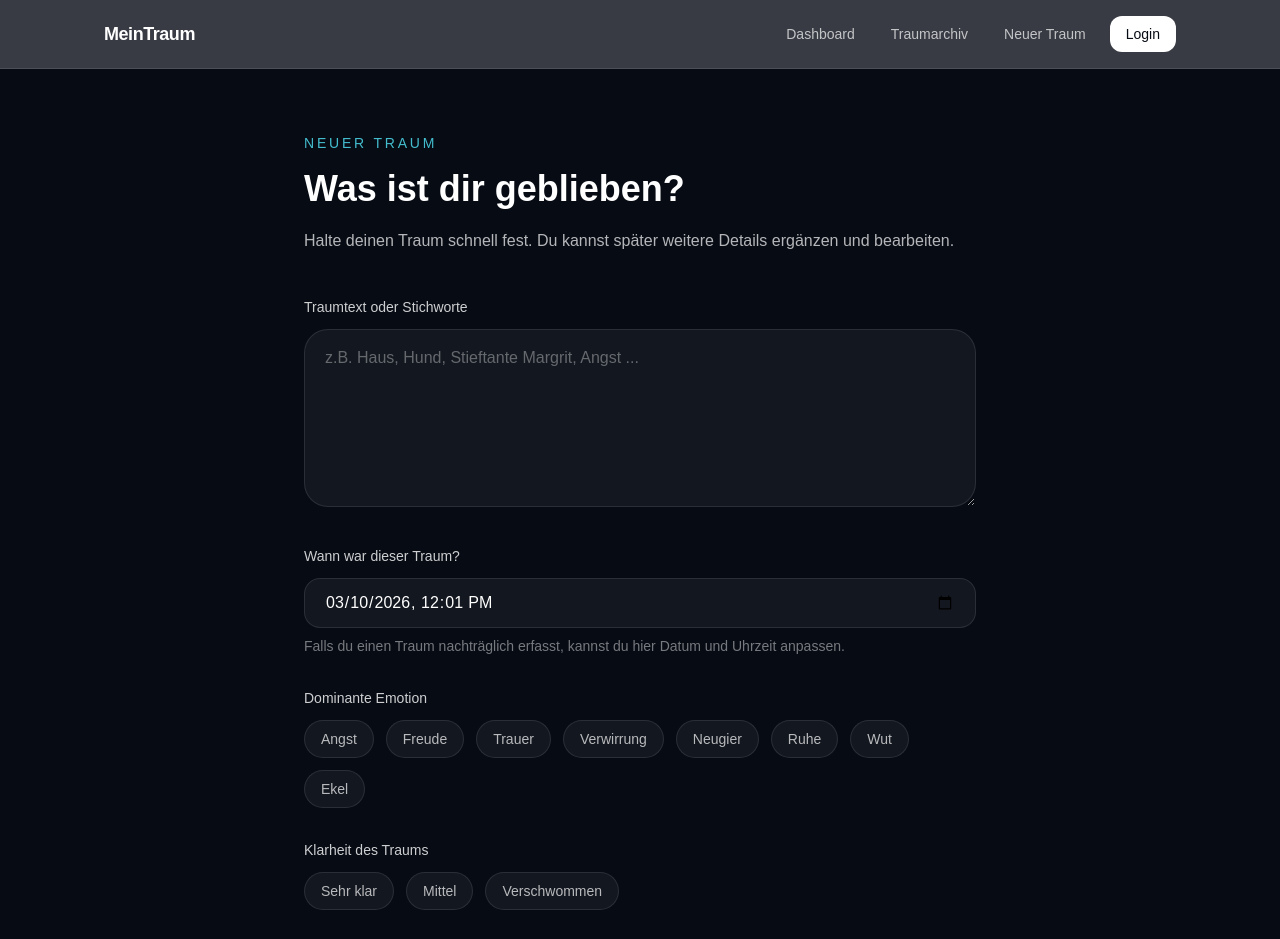
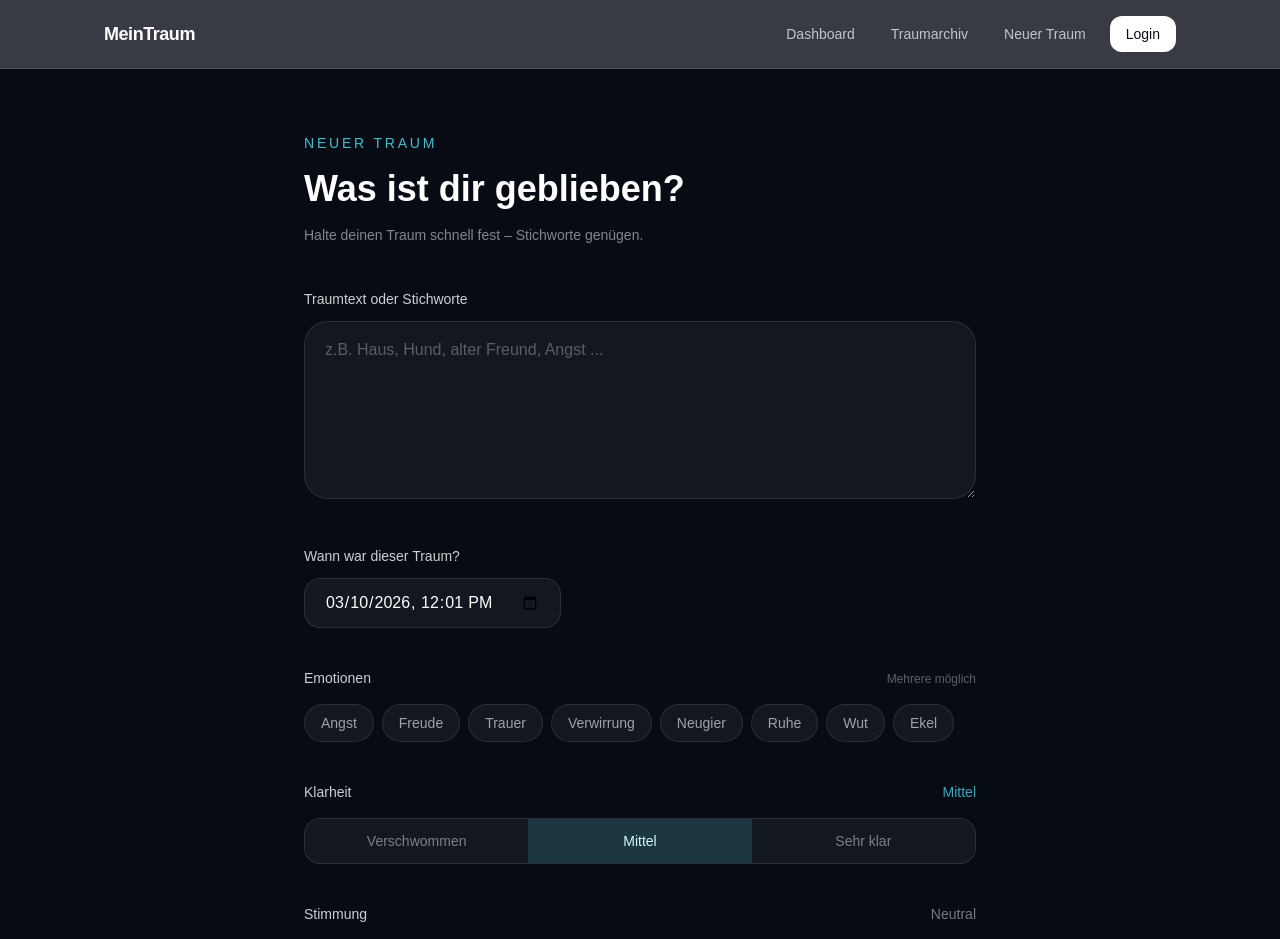
Before and after one commit to Fabrik4/MeinTraum, a Next.js app: page /entry in a window 1280 px wide. Shown: the top 939 px of the page. Built offline with nearby package versions, Linux system fonts and the light colour scheme; no server answers.

Commit message:
entry page claude

```diff
--- a/app/entry/page.tsx
+++ b/app/entry/page.tsx
@@ -4,25 +4,20 @@ import { useState } from "react"
 import { supabase } from "@/lib/supabase"
 
 const emotions = [
-  "Angst",
-  "Freude",
-  "Trauer",
-  "Verwirrung",
-  "Neugier",
-  "Ruhe",
-  "Wut",
-  "Ekel",
+  "Angst", "Freude", "Trauer", "Verwirrung",
+  "Neugier", "Ruhe", "Wut", "Ekel",
 ]
 
-const clarityOptions = ["Sehr klar", "Mittel", "Verschwommen"]
+const clarityOptions = ["Verschwommen", "Mittel", "Sehr klar"]
+const dreamToneOptions = ["Albtraum", "Neutral", "Schöner Traum"]
 
 export default function DreamEntryPage() {
   const [rawInputText, setRawInputText] = useState("")
-  const [dominantEmotion, setDominantEmotion] = useState("")
-  const [dreamClarity, setDreamClarity] = useState("")
+  const [dominantEmotions, setDominantEmotions] = useState<string[]>([])
+  const [dreamClarity, setDreamClarity] = useState(1) // 0=Verschwommen, 1=Mittel, 2=Sehr klar
+  const [dreamTone, setDreamTone] = useState(1)       // 0=Albtraum, 1=Neutral, 2=Schöner Traum
   const [familiarPersonFlag, setFamiliarPersonFlag] = useState(false)
   const [familiarPlaceFlag, setFamiliarPlaceFlag] = useState(false)
-  const [nightmareFlag, setNightmareFlag] = useState(false)
   const [dreamedAt, setDreamedAt] = useState(() => {
     const now = new Date()
     const tzOffset = now.getTimezoneOffset() * 60000
@@ -32,14 +27,21 @@ export default function DreamEntryPage() {
   const [message, setMessage] = useState("")
   const [isSubmitting, setIsSubmitting] = useState(false)
 
+  const toggleEmotion = (emotion: string) => {
+    setDominantEmotions((prev) =>
+      prev.includes(emotion)
+        ? prev.filter((e) => e !== emotion)
+        : [...prev, emotion]
+    )
+  }
+
   const resetForm = () => {
     setRawInputText("")
-    setDominantEmotion("")
-    setDreamClarity("")
+    setDominantEmotions([])
+    setDreamClarity(1)
+    setDreamTone(1)
     setFamiliarPersonFlag(false)
     setFamiliarPlaceFlag(false)
-    setNightmareFlag(false)
-
     const now = new Date()
     const tzOffset = now.getTimezoneOffset() * 60000
     setDreamedAt(new Date(now.getTime() - tzOffset).toISOString().slice(0, 16))
@@ -50,13 +52,10 @@ export default function DreamEntryPage() {
     setIsSubmitting(true)
     setMessage("")
 
-    const {
-      data: { user },
-      error: userError,
-    } = await supabase.auth.getUser()
+    const { data: { user }, error: userError } = await supabase.auth.getUser()
 
     if (userError || !user) {
-      setMessage("Bitte logge dich zuerst ein, bevor du einen Traum speicherst.")
+      setMessage("Bitte logge dich zuerst ein.")
       setIsSubmitting(false)
       return
     }
@@ -65,11 +64,11 @@ export default function DreamEntryPage() {
       {
         user_id: user.id,
         raw_input_text: rawInputText,
-        dominant_emotion: dominantEmotion || null,
-        dream_clarity: dreamClarity || null,
+        dominant_emotion: dominantEmotions.length > 0 ? dominantEmotions.join(", ") : null,
+        dream_clarity: clarityOptions[dreamClarity],
+        nightmare_flag: dreamTone === 0,
         familiar_person_flag: familiarPersonFlag,
         familiar_place_flag: familiarPlaceFlag,
-        nightmare_flag: nightmareFlag,
         dreamed_at: dreamedAt ? new Date(dreamedAt).toISOString() : new Date().toISOString(),
       },
     ])
@@ -91,17 +90,16 @@ export default function DreamEntryPage() {
         <p className="text-sm uppercase tracking-[0.2em] text-cyan-300/80">
           Neuer Traum
         </p>
-
         <h1 className="mt-4 text-4xl font-semibold">
           Was ist dir geblieben?
         </h1>
-
-        <p className="mt-4 leading-8 text-white/70">
-          Halte deinen Traum schnell fest. Du kannst später weitere Details
-          ergänzen und bearbeiten.
+        <p className="mt-3 text-sm leading-7 text-white/50">
+          Halte deinen Traum schnell fest – Stichworte genügen.
         </p>
 
-        <form onSubmit={handleSubmit} className="mt-10 space-y-8">
+        <form onSubmit={handleSubmit} className="mt-10 space-y-10">
+
+          {/* Traumtext */}
           <div>
             <label className="mb-3 block text-sm font-medium text-white/80">
               Traumtext oder Stichworte
@@ -109,13 +107,14 @@ export default function DreamEntryPage() {
             <textarea
               value={rawInputText}
               onChange={(e) => setRawInputText(e.target.value)}
-              placeholder="z.B. Haus, Hund, Stieftante Margrit, Angst ..."
+              placeholder="z.B. Haus, Hund, alter Freund, Angst ..."
               required
               rows={6}
-              className="w-full rounded-3xl border border-white/10 bg-white/5 px-5 py-4 text-white placeholder:text-white/35 focus:border-cyan-300/40 focus:outline-none"
+              className="w-full rounded-3xl border border-white/10 bg-white/5 px-5 py-4 text-white placeholder:text-white/30 focus:border-cyan-300/40 focus:outline-none transition"
             />
           </div>
 
+          {/* Datum & Uhrzeit – kompakt */}
           <div>
             <label className="mb-3 block text-sm font-medium text-white/80">
               Wann war dieser Traum?
@@ -124,90 +123,127 @@ export default function DreamEntryPage() {
               type="datetime-local"
               value={dreamedAt}
               onChange={(e) => setDreamedAt(e.target.value)}
-              className="w-full rounded-2xl border border-white/10 bg-white/5 px-5 py-3 text-white focus:border-cyan-300/40 focus:outline-none"
+              className="rounded-2xl border border-white/10 bg-white/5 px-5 py-3 text-white focus:border-cyan-300/40 focus:outline-none transition"
             />
-            <p className="mt-2 text-sm text-white/45">
-              Falls du einen Traum nachträglich erfasst, kannst du hier Datum und Uhrzeit anpassen.
-            </p>
           </div>
 
+          {/* Emotionen – Multi-Select */}
           <div>
-            <p className="mb-3 text-sm font-medium text-white/80">
-              Dominante Emotion
-            </p>
-            <div className="flex flex-wrap gap-3">
-              {emotions.map((emotion) => (
+            <div className="flex items-baseline justify-between mb-4">
+              <p className="text-sm font-medium text-white/80">Emotionen</p>
+              <span className="text-xs text-white/35">Mehrere möglich</span>
+            </div>
+            <div className="flex flex-wrap gap-2">
+              {emotions.map((emotion) => {
+                const active = dominantEmotions.includes(emotion)
+                return (
+                  <button
+                    key={emotion}
+                    type="button"
+                    onClick={() => toggleEmotion(emotion)}
+                    className={`rounded-full border px-4 py-2 text-sm transition hover:scale-[1.04] active:scale-[0.97] ${
+                      active
+                        ? "border-cyan-300/40 bg-cyan-300/20 text-cyan-100 shadow-[0_0_12px_rgba(103,232,249,0.15)]"
+                        : "border-white/10 bg-white/5 text-white/60 hover:border-white/25 hover:bg-white/10 hover:text-white"
+                    }`}
+                  >
+                    {emotion}
+                  </button>
+                )
+              })}
+            </div>
+          </div>
+
+          {/* Klarheit – Segment-Regler */}
+          <div>
+            <div className="flex items-center justify-between mb-4">
+              <p className="text-sm font-medium text-white/80">Klarheit</p>
+              <span className="text-sm text-cyan-300/70">{clarityOptions[dreamClarity]}</span>
+            </div>
+            <div className="flex rounded-2xl border border-white/10 bg-white/5 overflow-hidden">
+              {clarityOptions.map((option, i) => (
                 <button
-                  key={emotion}
+                  key={option}
                   type="button"
-                  onClick={() => setDominantEmotion(emotion === dominantEmotion ? "" : emotion)}
-                  className={`rounded-full border px-4 py-2 text-sm transition ${
-                    dominantEmotion === emotion
-                      ? "border-cyan-300/30 bg-cyan-300/20 text-cyan-100"
-                      : "border-white/10 bg-white/5 text-white/70"
+                  onClick={() => setDreamClarity(i)}
+                  className={`flex-1 py-3 text-sm transition hover:bg-white/8 active:scale-[0.98] ${
+                    dreamClarity === i
+                      ? "bg-cyan-300/15 text-cyan-100 font-medium"
+                      : "text-white/45 hover:text-white/70"
                   }`}
                 >
-                  {emotion}
+                  {option}
                 </button>
               ))}
             </div>
           </div>
 
+          {/* Traumton – Segment-Regler mit Farben */}
           <div>
-            <p className="mb-3 text-sm font-medium text-white/80">
-              Klarheit des Traums
-            </p>
-            <div className="flex flex-wrap gap-3">
-              {clarityOptions.map((clarity) => (
+            <div className="flex items-center justify-between mb-4">
+              <p className="text-sm font-medium text-white/80">Stimmung</p>
+              <span className={`text-sm transition ${
+                dreamTone === 0 ? "text-red-300/80" :
+                dreamTone === 2 ? "text-emerald-300/80" :
+                "text-white/45"
+              }`}>
+                {dreamToneOptions[dreamTone]}
+              </span>
+            </div>
+            <div className="flex rounded-2xl border border-white/10 bg-white/5 overflow-hidden">
+              {dreamToneOptions.map((option, i) => (
                 <button
-                  key={clarity}
+                  key={option}
                   type="button"
-                  onClick={() => setDreamClarity(clarity === dreamClarity ? "" : clarity)}
-                  className={`rounded-full border px-4 py-2 text-sm transition ${
-                    dreamClarity === clarity
-                      ? "border-cyan-300/30 bg-cyan-300/20 text-cyan-100"
-                      : "border-white/10 bg-white/5 text-white/70"
+                  onClick={() => setDreamTone(i)}
+                  className={`flex-1 py-3 text-sm transition hover:bg-white/8 active:scale-[0.98] ${
+                    dreamTone === i
+                      ? i === 0
+                        ? "bg-red-400/15 text-red-200 font-medium"
+                        : i === 2
+                        ? "bg-emerald-400/15 text-emerald-200 font-medium"
+                        : "bg-white/10 text-white font-medium"
+                      : "text-white/45 hover:text-white/70"
                   }`}
                 >
-                  {clarity}
+                  {option}
                 </button>
               ))}
             </div>
           </div>
 
-          <div className="grid gap-4 sm:grid-cols-3">
-            <label className="flex items-center gap-3 rounded-2xl border border-white/10 bg-white/5 px-4 py-3 cursor-pointer hover:bg-white/8 transition">
+          {/* Bekannte Person / Ort */}
+          <div className="grid gap-3 sm:grid-cols-2">
+            <label className={`flex items-center gap-3 rounded-2xl border px-4 py-3 cursor-pointer transition hover:bg-white/8 ${
+              familiarPersonFlag ? "border-cyan-300/30 bg-cyan-300/10" : "border-white/10 bg-white/5"
+            }`}>
               <input
                 type="checkbox"
                 checked={familiarPersonFlag}
                 onChange={(e) => setFamiliarPersonFlag(e.target.checked)}
+                className="accent-cyan-300"
               />
               <span className="text-sm text-white/80">Bekannte Person</span>
             </label>
 
-            <label className="flex items-center gap-3 rounded-2xl border border-white/10 bg-white/5 px-4 py-3 cursor-pointer hover:bg-white/8 transition">
+            <label className={`flex items-center gap-3 rounded-2xl border px-4 py-3 cursor-pointer transition hover:bg-white/8 ${
+              familiarPlaceFlag ? "border-cyan-300/30 bg-cyan-300/10" : "border-white/10 bg-white/5"
+            }`}>
               <input
                 type="checkbox"
                 checked={familiarPlaceFlag}
                 onChange={(e) => setFamiliarPlaceFlag(e.target.checked)}
+                className="accent-cyan-300"
               />
               <span className="text-sm text-white/80">Bekannter Ort</span>
             </label>
-
-            <label className="flex items-center gap-3 rounded-2xl border border-white/10 bg-white/5 px-4 py-3 cursor-pointer hover:bg-white/8 transition">
-              <input
-                type="checkbox"
-                checked={nightmareFlag}
-                onChange={(e) => setNightmareFlag(e.target.checked)}
-              />
-              <span className="text-sm text-white/80">Albtraum</span>
-            </label>
           </div>
 
+          {/* Speichern */}
           <button
             type="submit"
             disabled={isSubmitting}
-            className="w-full rounded-2xl bg-white px-6 py-4 font-medium text-[#070b14] transition hover:scale-[1.01] disabled:opacity-60"
+            className="w-full rounded-2xl bg-white px-6 py-4 font-medium text-[#070b14] transition hover:scale-[1.01] active:scale-[0.99] disabled:opacity-60"
           >
             {isSubmitting ? "Speichert..." : "Traum speichern"}
           </button>
@@ -217,6 +253,7 @@ export default function DreamEntryPage() {
               {message}
             </div>
           )}
+
         </form>
       </div>
     </main>
```
